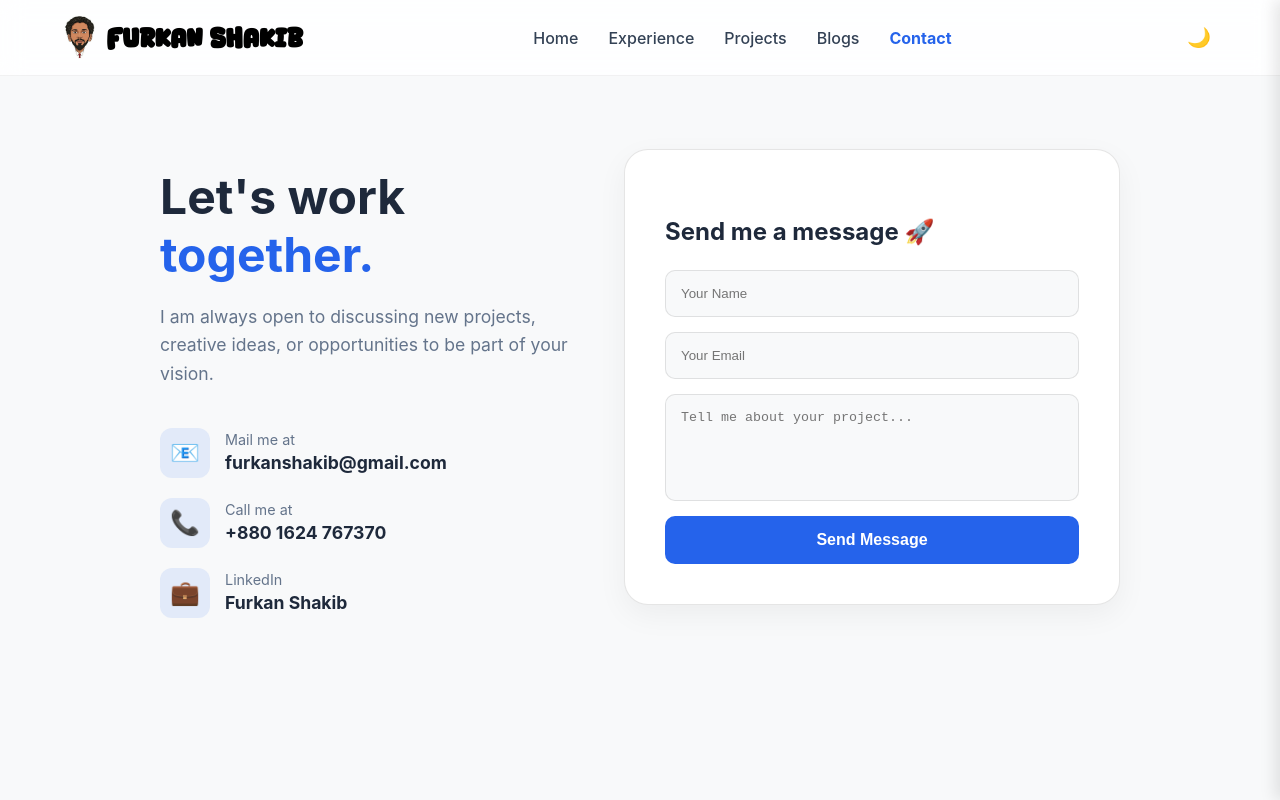
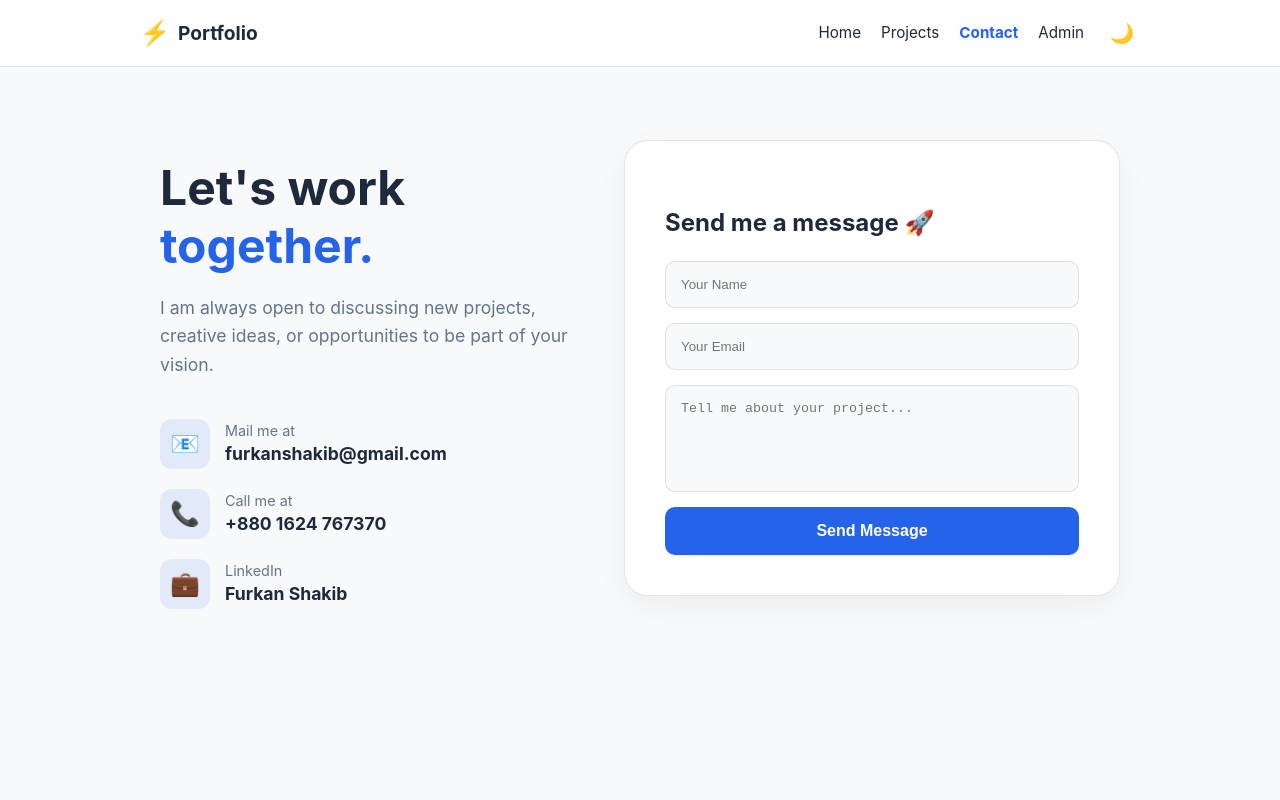
Before and after one commit to furkanshakib/my-dynamic-portfolio, a React (Vite) app in the folder client/: page /contact in a window 1280 px wide. Built offline with nearby package versions, Linux system fonts and the light colour scheme; what react-quill-new would draw is missing.

Commit message:
Mobile optimization and hamburger menu

```diff
--- a/client/src/Contact.jsx
+++ b/client/src/Contact.jsx
@@ -44,7 +44,7 @@ function Contact() {
 
         {/* 1. LEFT SIDE: INFO */}
         <div style={{ flex: '1', minWidth: '300px' }}>
-          <h1 style={{ fontSize: '3rem', marginBottom: '20px', lineHeight: '1.2' }}>Let's work <br/> <span style={{ color: '#2563eb' }}>together.</span></h1>
+          <h1 style={{ fontSize: 'clamp(2rem, 5vw, 3rem)', marginBottom: '20px', lineHeight: '1.2' }}>Let's work <br/> <span style={{ color: '#2563eb' }}>together.</span></h1>
           <p style={{ color: textSub, fontSize: '1.1rem', marginBottom: '40px', lineHeight: '1.6' }}>
             I am always open to discussing new projects, creative ideas, or opportunities to be part of your vision.
           </p>
--- a/client/src/Navbar.jsx
+++ b/client/src/Navbar.jsx
@@ -3,138 +3,100 @@ import { Link, useLocation } from 'react-router-dom';
 import { useTheme } from './ThemeContext';
 
 function Navbar() {
-  const [isOpen, setIsOpen] = useState(false);
   const { theme, toggleTheme } = useTheme();
   const location = useLocation();
-  const path = location.pathname;
   const isDark = theme === 'dark';
 
-  // --- STYLES ---
-  const navBg = isDark ? 'rgba(15, 23, 42, 0.85)' : 'rgba(255, 255, 255, 0.85)';
-  const navBorder = isDark ? '1px solid rgba(255,255,255,0.1)' : '1px solid rgba(0,0,0,0.05)';
-  const textColor = isDark ? '#f1f5f9' : '#334155';
+  // State for Mobile Menu
+  const [isOpen, setIsOpen] = useState(false);
 
-  // BRAND TEXT COLOR
-  const brandColor = isDark ? '#ffffff' : '#000000';
-  const highlightColor = '#2563eb';
+  // Styles
+  const navBg = isDark ? 'rgba(15, 23, 42, 0.8)' : 'rgba(255, 255, 255, 0.8)';
+  const textColor = isDark ? '#f1f5f9' : '#1e293b';
+  const accent = '#2563eb';
+  const border = isDark ? 'rgba(255,255,255,0.1)' : 'rgba(0,0,0,0.1)';
 
-  const linkStyle = (route) => ({
-    textDecoration: 'none',
-    color: path === route ? highlightColor : textColor,
-    fontWeight: path === route ? 'bold' : '500',
-    fontSize: '1rem',
-    transition: 'color 0.3s ease',
-    position: 'relative',
-    padding: '5px 0'
-  });
-
-  const toggleMenu = () => setIsOpen(!isOpen);
+  // Links Configuration
+  const links = [
+    { name: 'Home', path: '/' },
+    { name: 'Projects', path: '/projects' },
+    { name: 'Contact', path: '/contact' },
+    { name: 'Admin', path: '/admin' } // Kept Admin for your easy access
+  ];
 
   return (
-    <>
+    <nav style={{
+      position: 'sticky', top: 0, zIndex: 100,
+      backdropFilter: 'blur(12px)', WebkitBackdropFilter: 'blur(12px)',
+      background: navBg, borderBottom: `1px solid ${border}`,
+      padding: '15px 20px'
+    }}>
+      <div style={{ maxWidth: '1000px', margin: '0 auto', display: 'flex', justifyContent: 'space-between', alignItems: 'center' }}>
+
+        {/* LOGO */}
+        <Link to="/" style={{ fontSize: '1.2rem', fontWeight: 'bold', color: textColor, textDecoration: 'none', display: 'flex', alignItems: 'center', gap: '8px' }}>
+          <span style={{ fontSize: '1.5rem' }}>⚡</span> Portfolio
+        </Link>
+
+        {/* DESKTOP LINKS (Hidden on Mobile) */}
+        <div className="desktop-menu" style={{ display: 'flex', gap: '20px', alignItems: 'center' }}>
+          {links.map(link => (
+            <Link key={link.name} to={link.path} style={{
+              textDecoration: 'none',
+              color: location.pathname === link.path ? accent : textColor,
+              fontWeight: location.pathname === link.path ? 'bold' : 'normal',
+              fontSize: '0.95rem'
+            }}>
+              {link.name}
+            </Link>
+          ))}
+          <button onClick={toggleTheme} style={{ background: 'none', border: 'none', cursor: 'pointer', fontSize: '1.2rem' }}>
+            {isDark ? '☀️' : '🌙'}
+          </button>
+        </div>
+
+        {/* MOBILE TOGGLE (Visible on Mobile) */}
+        <button className="mobile-toggle" onClick={() => setIsOpen(!isOpen)} style={{ background: 'none', border: 'none', color: textColor, fontSize: '1.5rem', cursor: 'pointer' }}>
+          {isOpen ? '✕' : '☰'}
+        </button>
+      </div>
+
+      {/* MOBILE DROPDOWN */}
+      {isOpen && (
+        <div style={{
+          background: isDark ? '#1e293b' : 'white',
+          borderTop: `1px solid ${border}`,
+          padding: '20px',
+          display: 'flex', flexDirection: 'column', gap: '15px',
+          position: 'absolute', top: '100%', left: 0, width: '100%', boxSizing: 'border-box', boxShadow: '0 10px 30px rgba(0,0,0,0.2)'
+        }}>
+          {links.map(link => (
+            <Link key={link.name} to={link.path} onClick={() => setIsOpen(false)} style={{
+              textDecoration: 'none',
+              color: location.pathname === link.path ? accent : textColor,
+              fontSize: '1.1rem', fontWeight: '500', display: 'block', padding: '10px 0', borderBottom: `1px solid ${border}`
+            }}>
+              {link.name}
+            </Link>
+          ))}
+          <div style={{ display: 'flex', justifyContent: 'space-between', alignItems: 'center', paddingTop: '10px' }}>
+             <span style={{ color: textColor }}>Theme</span>
+             <button onClick={toggleTheme} style={{ background: 'none', border: `1px solid ${border}`, padding:'5px 10px', borderRadius:'6px', cursor: 'pointer', fontSize: '1.2rem', color: textColor }}>
+                {isDark ? 'Switch to Light ☀️' : 'Switch to Dark 🌙'}
+             </button>
+          </div>
+        </div>
+      )}
+
+      {/* CSS FOR MEDIA QUERIES */}
       <style>{`
-        /* LOAD YOUR CUSTOM FONT HERE */
-        @font-face {
-          font-family: 'MyCustomFont';
-          src: url('/custom.ttf') format('truetype');
-          font-weight: normal;
-          font-style: normal;
-        }
-
-        .desktop-links { display: flex; gap: 30px; align-items: center; }
-        .mobile-btn { display: none; }
-
+        .mobile-toggle { display: none; }
         @media (max-width: 768px) {
-          .desktop-links { display: none; }
-          .mobile-btn { display: flex; }
+          .desktop-menu { display: none !important; }
+          .mobile-toggle { display: block !important; }
         }
       `}</style>
-
-      {/* 1. THE NAVBAR */}
-      <nav style={{
-        position: 'sticky', top: 0, zIndex: 1000,
-        display: 'flex', justifyContent: 'space-between', alignItems: 'center',
-        padding: '15px 5%',
-        background: navBg,
-        backdropFilter: 'blur(12px)',
-        borderBottom: navBorder,
-        transition: 'background 0.3s, border 0.3s'
-      }}>
-
-        {/* LEFT: LOGO + NAME */}
-        <Link to="/" style={{ textDecoration: 'none', display: 'flex', alignItems: 'center', gap: '12px' }}>
-
-          <img
-            src="/logo.png"
-            alt="Logo"
-            style={{
-              height: '45px',
-              width: 'auto'
-            }}
-          />
-
-          <h2 style={{
-            margin: 0,
-            fontSize: '1.8rem',
-            color: brandColor,
-            fontFamily: "'MyCustomFont', sans-serif"
-          }}>
-            Furkan Shakib
-          </h2>
-        </Link>
-
-        {/* CENTER: DESKTOP LINKS */}
-        <div className="desktop-links">
-          <Link to="/" style={linkStyle('/')}>Home</Link>
-          <Link to="/experience" style={linkStyle('/experience')}>Experience</Link>
-          <Link to="/projects" style={linkStyle('/projects')}>Projects</Link>
-          <Link to="/blogs" style={linkStyle('/blogs')}>Blogs</Link>
-          {/* 👇 UPDATED: Points to /contact page now */}
-          <Link to="/contact" style={linkStyle('/contact')}>Contact</Link>
-        </div>
-
-        {/* RIGHT: ACTIONS */}
-        <div style={{ display: 'flex', alignItems: 'center', gap: '20px' }}>
-          <button onClick={toggleTheme} style={{ background: 'none', border: 'none', cursor: 'pointer', fontSize: '1.2rem', padding: '5px' }} title="Toggle Theme">
-            {isDark ? '☀️' : '🌙'}
-          </button>
-
-          <button className="mobile-btn" onClick={toggleMenu} style={{ background: 'none', border: 'none', cursor: 'pointer', flexDirection: 'column', gap: '5px' }}>
-            <span style={{ width: '25px', height: '2px', background: textColor, borderRadius: '2px' }}></span>
-            <span style={{ width: '25px', height: '2px', background: textColor, borderRadius: '2px' }}></span>
-            <span style={{ width: '25px', height: '2px', background: textColor, borderRadius: '2px' }}></span>
-            <span style={{ width: '25px', height: '2px', background: textColor, borderRadius: '2px' }}></span>
-          </button>
-        </div>
-      </nav>
-
-      {/* 2. MOBILE SIDEBAR */}
-      <div style={{
-        position: 'fixed', top: 0, left: 0, width: '100%', height: '100vh',
-        background: 'rgba(0,0,0,0.5)', zIndex: 1100,
-        opacity: isOpen ? 1 : 0, pointerEvents: isOpen ? 'all' : 'none', transition: 'opacity 0.3s'
-      }} onClick={toggleMenu}></div>
-
-      <div style={{
-        position: 'fixed', top: 0, right: 0,
-        width: '260px', height: '100vh',
-        background: isDark ? '#1e293b' : 'white',
-        boxShadow: '-5px 0 15px rgba(0,0,0,0.1)',
-        zIndex: 1200,
-        transform: isOpen ? 'translateX(0)' : 'translateX(100%)',
-        transition: 'transform 0.3s ease',
-        padding: '30px', boxSizing: 'border-box',
-        display: 'flex', flexDirection: 'column', gap: '20px'
-      }}>
-        <button onClick={toggleMenu} style={{ alignSelf: 'flex-end', background: 'none', border: 'none', fontSize: '1.5rem', color: textColor, cursor: 'pointer' }}>✕</button>
-        <Link to="/" onClick={toggleMenu} style={{ fontSize: '1.2rem', textDecoration: 'none', color: textColor, fontWeight: 'bold' }}>🏠 Home</Link>
-        <Link to="/experience" onClick={toggleMenu} style={{ fontSize: '1.2rem', textDecoration: 'none', color: textColor, fontWeight: 'bold' }}>🎓 Experience</Link>
-        <Link to="/projects" onClick={toggleMenu} style={{ fontSize: '1.2rem', textDecoration: 'none', color: textColor, fontWeight: 'bold' }}>🚀 Projects</Link>
-        <Link to="/blogs" onClick={toggleMenu} style={{ fontSize: '1.2rem', textDecoration: 'none', color: textColor, fontWeight: 'bold' }}>📝 Blogs</Link>
-        {/* 👇 UPDATED: Mobile link updated as well */}
-        <Link to="/contact" onClick={toggleMenu} style={{ fontSize: '1.2rem', textDecoration: 'none', color: textColor, fontWeight: 'bold' }}>📞 Contact</Link>
-      </div>
-    </>
+    </nav>
   );
 }
 
```
